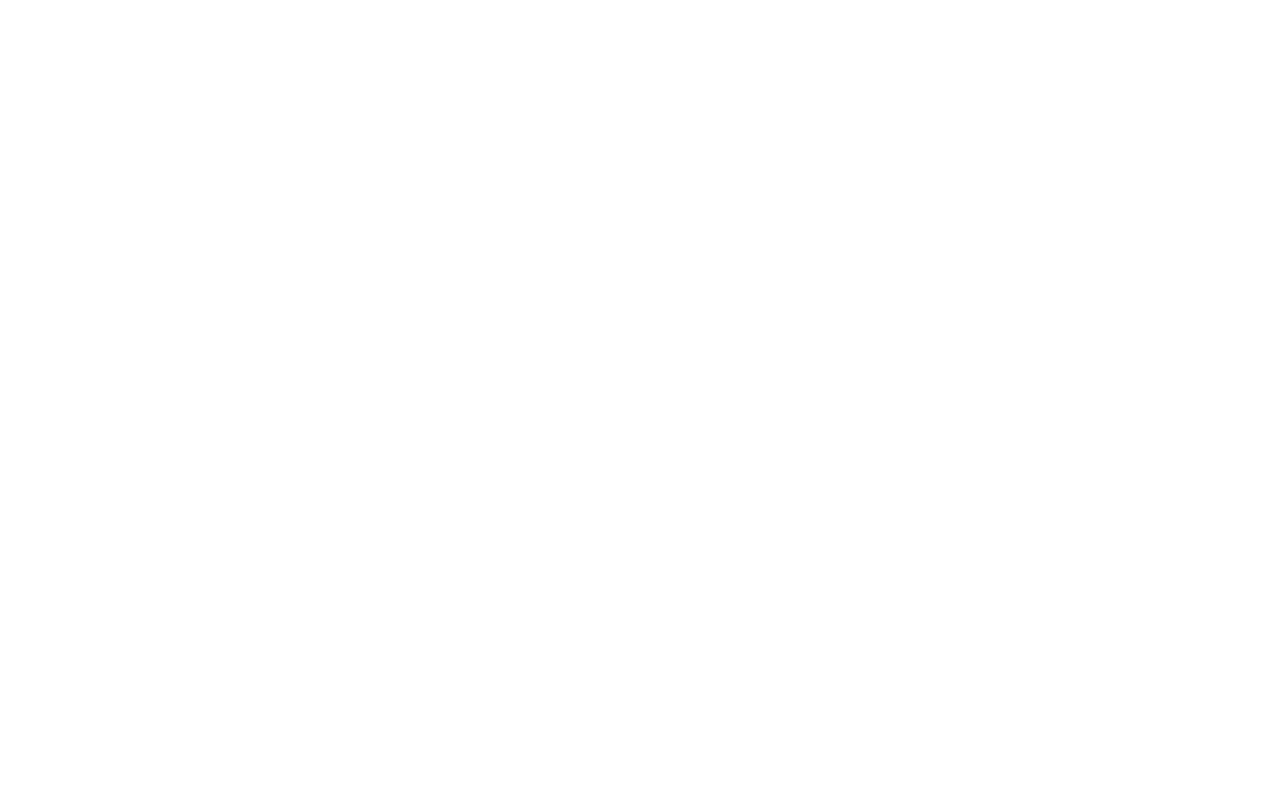
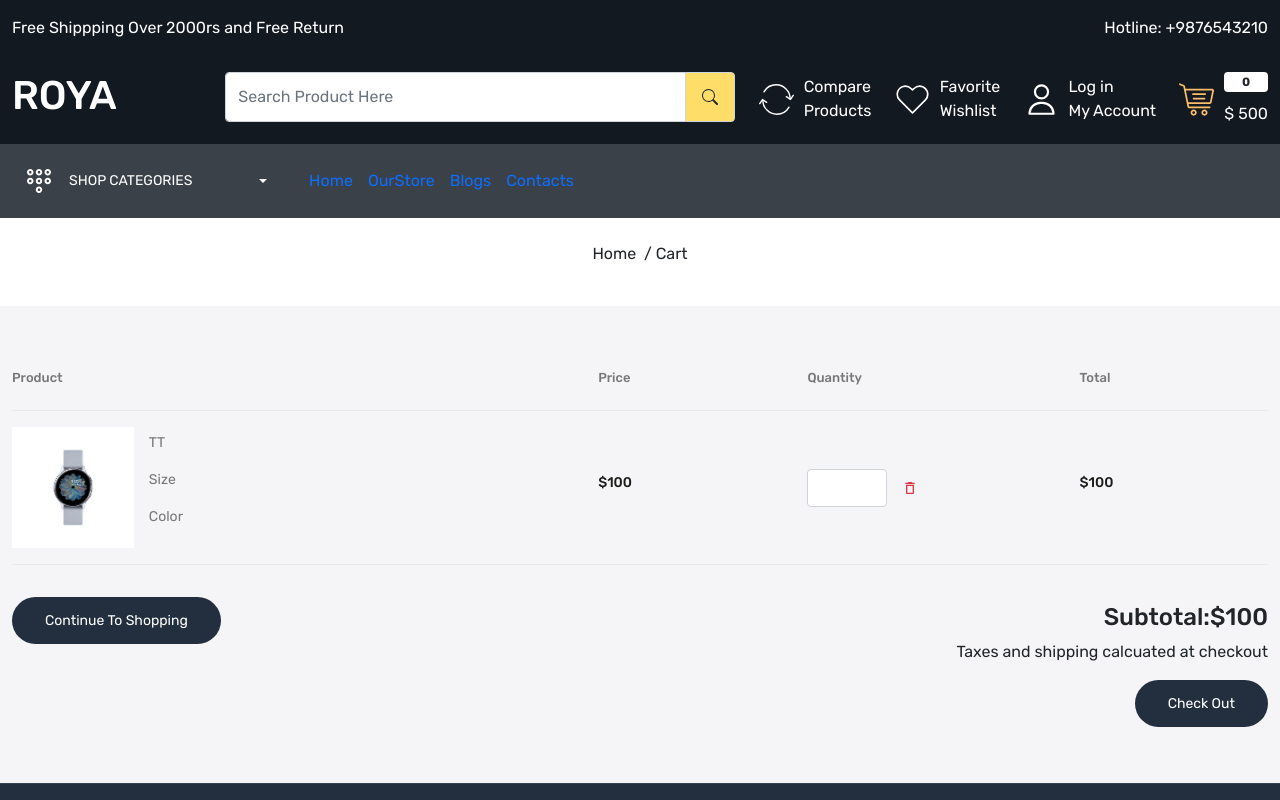
Before and after one commit to rohithshetty7/E-commerce-App, a React (Create React App) app: page /cart in a window 1280 px wide. Before the commit this address had no page. Shown: the top 800 px of the page. Built offline with nearby package versions, Linux system fonts and the light colour scheme.

Commit message:
added cart

```diff
--- a/src/App.css
+++ b/src/App.css
@@ -686,3 +686,34 @@
   color: var(--color-777777);
 }
 /* Main product page end */
+
+/* Cart page start */
+.cart-header,
+.cart-data {
+  border-bottom: 1px solid #eaeaea;
+}
+.cart-header h4 {
+  font-size: 13px;
+  color: var(--color-777777);
+}
+.cart-col-1 {
+  width: 40%;
+}
+.cart-col-1  p{
+  color: var(--color-777777);
+  font-size: 14px;
+}
+.cart-col-2 {
+  width: 10%;
+}
+.cart-col-3 {
+  width: 15%;
+}
+.cart-col-4 {
+  width: 15%;
+}
+.cart-data  h5.price{
+font-size: 14px;
+color: var(--color-1c1c1b);
+}
+/* Cart page end */
--- a/src/App.js
+++ b/src/App.js
@@ -19,6 +19,7 @@
 import PrivacyPolicy from './pages/PrivacyPolicy';
 import RefundPolicy from './pages/RefundPolicy';
 import SingleProduct from './pages/SingleProduct';
+import Cart from './pages/Cart';
 
 function App() {
   return (
@@ -33,6 +34,7 @@
             <Route path='product/:id' element={<SingleProduct />} />
             <Route path='blogs' element={<BlogPage />} />
             <Route path='blogs/:id' element={<SingleBlog />} />
+            <Route path='cart' element={<Cart/>} />
 
             <Route path='compare-product' element={<CompareProduct />} />
             <Route path='wishlist' element={<Wishlist />} />
--- /dev/null
+++ b/src/pages/Cart.jsx
@@ -0,0 +1,79 @@
+import React from "react";
+import Meta from "../components/Meta";
+import BreadCrumb from "../components/BreadCrumb";
+import watch from "./images/watch.jpg";
+import { MdOutlineDeleteOutline } from "react-icons/md";
+import { Link } from "react-router-dom";
+
+function Cart() {
+  return (
+    <>
+      <Meta title={"Cart"} />
+      <BreadCrumb title="Cart" />
+      <section className="cart-wrapper home-wrapper-2 py-5">
+        <div className="container-xxl">
+          <div className="row">
+            <div className="col-12">
+              <div className="cart-header py-3 d-flex justify-content-between align-items-center">
+                <h4 className="cart-col-1">Product</h4>
+                <h4 className="cart-col-2">Price</h4>
+                <h4 className="cart-col-3">Quantity</h4>
+                <h4 className="cart-col-4">Total</h4>
+              </div>
+
+              <div className="cart-data py-3 mb-2 d-flex justify-content-between align-items-center">
+                <div className="cart-col-1 gap-15 d-flex align-items-center">
+                  <div className="w-25">
+                    <img className="img-fluid" src={watch} alt="i" />
+                  </div>
+                  <div className="w-75">
+                    <p>TT</p>
+                    <p>Size</p>
+                    <p>Color</p>
+                  </div>
+                </div>
+                <div className="cart-col-2">
+                  <h5 className="price">$100</h5>
+                </div>
+                <div className="cart-col-3 d-flex align-items-center gap-15">
+                  <div>
+                    <input
+                      className="form-control"
+                      type="number"
+                      name=""
+                      id=""
+                      min={1}
+                      max={10}
+                    />
+                  </div>
+                  <div>
+                    <MdOutlineDeleteOutline className="text-danger" />
+                  </div>
+                </div>
+                <div className="cart-col-4">
+                  <h5 className="price">$100</h5>
+                </div>
+              </div>
+              <div className="col-12 py-2 mt-4">
+                <div className="d-flex justify-content-between align-items-baseline">
+                  <Link to="/product" className="button">
+                    Continue To Shopping
+                  </Link>
+                  <div className="d-flex flex-column align-items-end">
+                    <h4>Subtotal:$100</h4>
+                    <p>Taxes and shipping calcuated at checkout</p>
+                    <Link to="/checkout" className="button">
+                      Check Out
+                    </Link>
+                  </div>
+                </div>
+              </div>
+            </div>
+          </div>
+        </div>
+      </section>
+    </>
+  );
+}
+
+export default Cart;
```
Also changed, not shown: src/pages/Checkout.jsx (added, +7 -0 lines), src/pages/images/watch.jpg (added).
